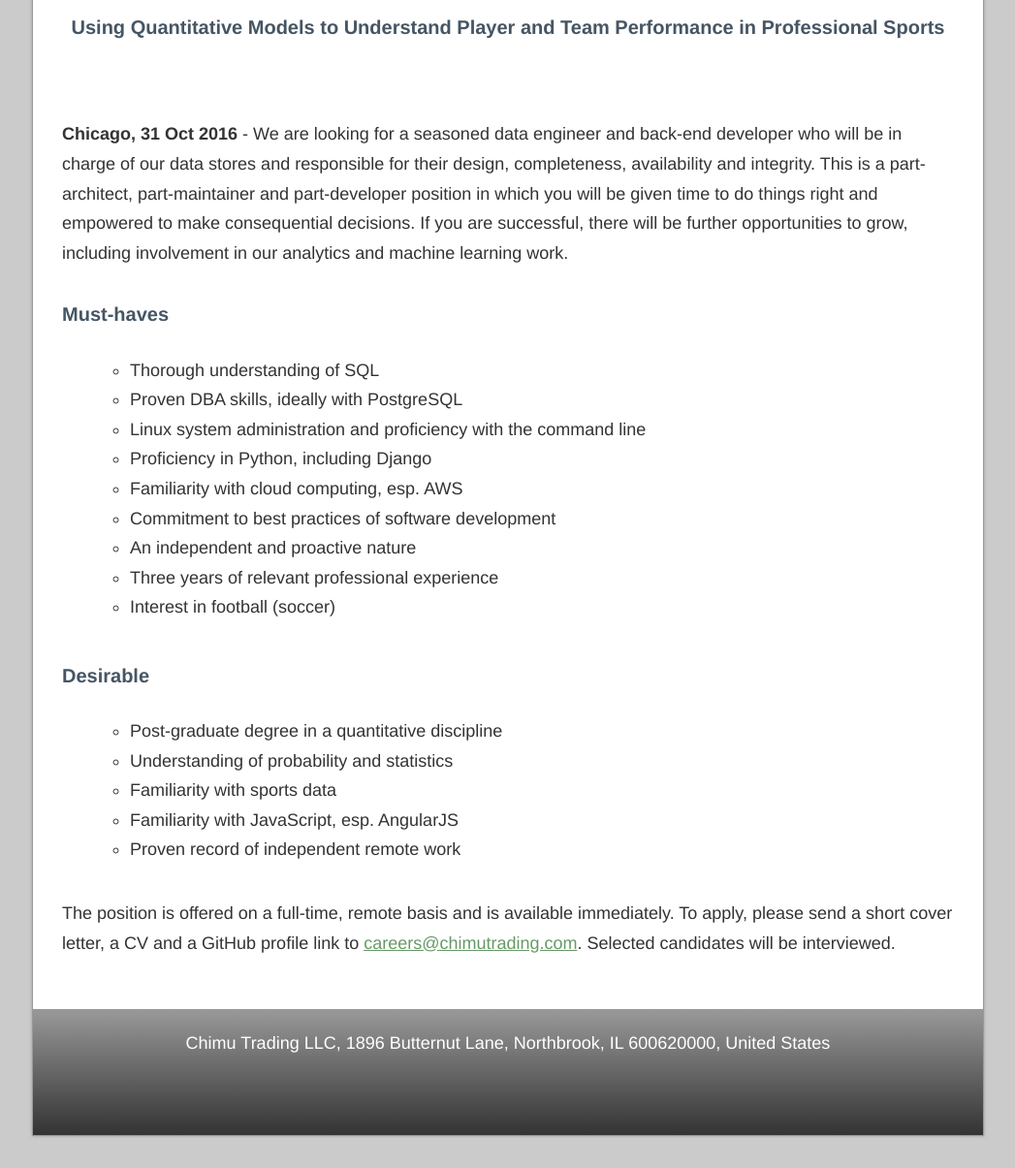
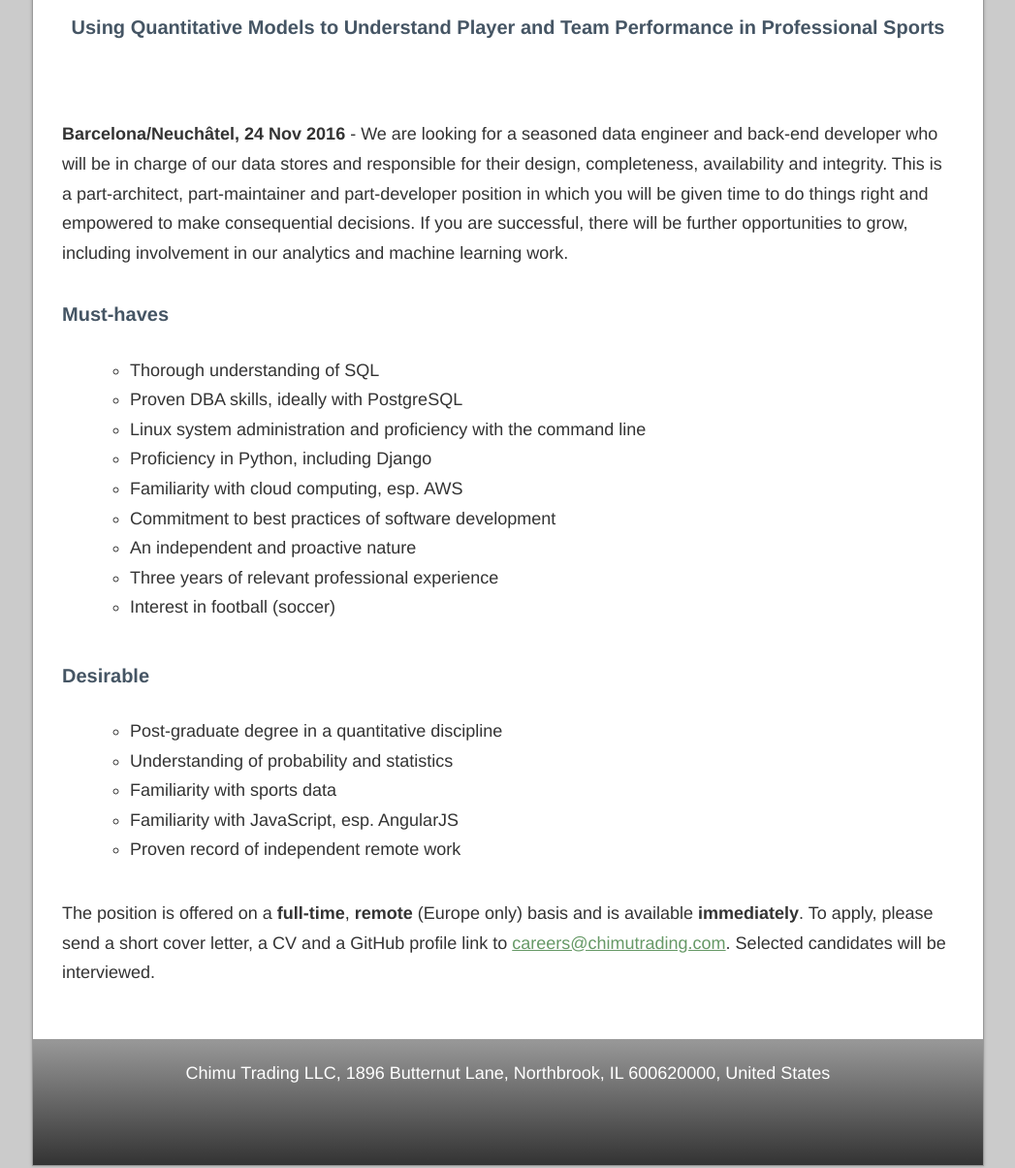
Before and after one commit to chimutrading/chimutrading.github.io, a plain HTML site: page index.html in a window 1280 px wide. Shown: the part 535-1740 px from the top of the page at 97% size, without its empty margins (116-1163 px from the left). Drawn offline with Linux system fonts and the light colour scheme.

Commit message:
Update the ad for re-advertising

```diff
--- a/index.html
+++ b/index.html
@@ -67,7 +67,8 @@
 
 
 
-<p><strong>Chicago, 31 Oct 2016 </strong>- We are looking for a seasoned data engineer and back-end developer who
+<p><strong>Barcelona/Neuch&acirc;tel, 24 Nov 2016 </strong>- We are looking for a
+seasoned data engineer and back-end developer who
 will be in charge of our data stores and responsible for their design,
 completeness, availability and integrity. This is a part-architect,
 part-maintainer and part-developer position in which you will be given
@@ -103,8 +104,8 @@
 <li>Proven record of independent remote work</li>
 </ul>
 
-<p>The position is offered on a full-time, remote basis and is available
-immediately. To apply, please send a short cover letter, a CV and a GitHub profile link to
+	<p>The position is offered on a <b>full-time</b>, <b>remote</b> (Europe only) basis and is available
+<b>immediately</b>. To apply, please send a short cover letter, a CV and a GitHub profile link to
 <a href="mailto:careers@chimutrading.com">careers@chimutrading.com</a>. Selected candidates will be interviewed.</p>
 
 
```
